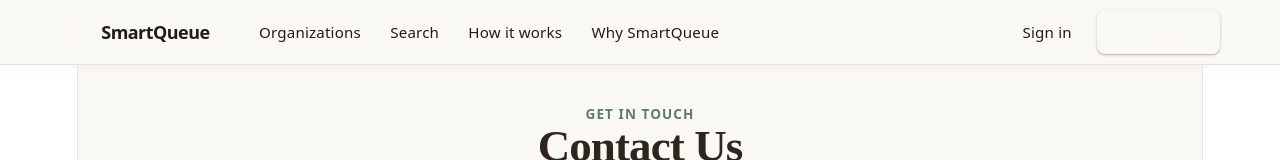
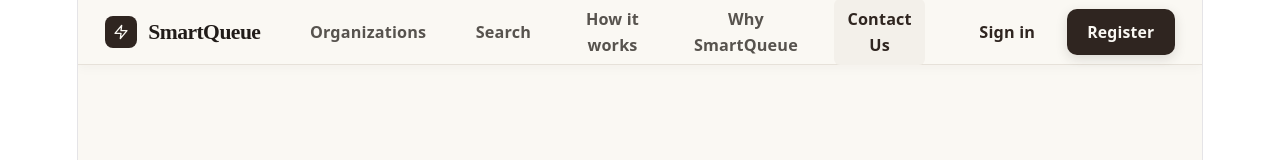
Before and after one commit to AhsanulHoqueRomman/SmartQueue, a React app in the folder frontend/: page /contact in a window 1280 px wide. Shown: the top 160 px of the page. Built offline with nearby package versions, Linux system fonts and the light colour scheme; no server answers; the HTML template or start-up script is replaced by a standard one.

Commit message:
Contact Page fix

```diff
--- a/frontend/src/components/PublicNavbar.jsx
+++ b/frontend/src/components/PublicNavbar.jsx
@@ -61,6 +61,19 @@
           >
             Why SmartQueue
           </span>
+          <Link
+            to="/contact"
+            className="lp-nav-link"
+            style={{
+              textDecoration: 'none',
+              color: activePage === 'contact' ? '#2F2520' : '#57534E',
+              fontWeight: activePage === 'contact' ? 700 : 600,
+              fontSize: '0.9rem',
+              background: activePage === 'contact' ? '#F3F0EA' : 'transparent',
+            }}
+          >
+            Contact Us
+          </Link>
         </nav>
 
         {/* CTA Buttons */}
--- a/frontend/src/pages/admin/AdminContactPage.jsx
+++ b/frontend/src/pages/admin/AdminContactPage.jsx
@@ -134,7 +134,7 @@
       const updated = await adminService.replyToContactMessage(selectedMessage.id, replyText.trim());
       setSelectedMessage(updated);
       setReplyText('');
-      showSuccess('Reply saved successfully. Email delivery will be available after email integration is configured.');
+      showSuccess('Reply saved successfully. Email delivery is handled via Resend.');
       fetchMessages();
     } catch (err) {
       console.error('Failed to submit reply:', err);
@@ -653,7 +653,7 @@
 
                     <div style={{ display: 'flex', alignItems: 'center', justifyContent: 'space-between', gap: '1rem' }}>
                       <span style={{ fontSize: '0.75rem', color: '#78716C', fontStyle: 'italic' }}>
-                        Note: Reply will update inquiry status to REPLIED. Email delivery will be active after Brevo integration.
+                        Note: Reply will update inquiry status to REPLIED. Email delivery is handled via Resend.
                       </span>
 
                       <button
--- a/frontend/src/pages/public/ContactPage.jsx
+++ b/frontend/src/pages/public/ContactPage.jsx
@@ -2,6 +2,7 @@
 import { useAuth } from '../../contexts/AuthContext';
 import { useToast } from '../../contexts/ToastContext';
 import { contactService } from '../../services/contactService';
+import { PublicNavbar } from '../../components/PublicNavbar';
 import '../../styles/ContactPage.css';
 
 /* ─── Tiny SVG Icon Components ─────────────────────────────────────────── */
@@ -183,47 +184,9 @@
   const fieldError = (field) => touched[field] ? globalErrors[field] : null;
 
   return (
-    <div className="cp-root">
-      {/* ── Top Navigation ─────────────────────────────────────────── */}
-      <header className="lp-nav">
-        <div className="lp-nav-inner">
-          <a
-            href="/"
-            className="lp-brand"
-            onClick={(e) => {
-              if (window.location.pathname === '/contact') {
-                e.preventDefault();
-                window.scrollTo({ top: 0, behavior: 'smooth' });
-              }
-            }}
-          >
-            <span className="lp-brand-mark">
-              <IconEnvelope />
-            </span>
-            <span className="lp-brand-name">SmartQueue</span>
-          </a>
-
-          <nav className="lp-nav-links">
-            <a href="/organizations" className="lp-nav-link">Organizations</a>
-            <a href="/search" className="lp-nav-link">Search</a>
-            <a href="/#how-it-works" className="lp-nav-link">How it works</a>
-            <a href="/#why-smartqueue" className="lp-nav-link">Why SmartQueue</a>
-          </nav>
-
-          <div className="lp-nav-cta">
-            {user ? (
-              <a href="/dashboard" className="lp-btn-primary">
-                Dashboard →
-              </a>
-            ) : (
-              <>
-                <a href="/login" className="lp-btn-ghost">Sign in</a>
-                <a href="/register" className="lp-btn-primary">Get started</a>
-              </>
-            )}
-          </div>
-        </div>
-      </header>
+    <div className="contact-page">
+      {/* ── Top Navigation (shared public navbar) ──────────────────── */}
+      <PublicNavbar activePage="contact" />
 
       {/* ── Page Content ──────────────────────────────────────────────── */}
       <main
--- a/frontend/src/styles/ContactPage.css
+++ b/frontend/src/styles/ContactPage.css
@@ -12,7 +12,7 @@
       success   #4F7A5A
    ═══════════════════════════════════════════════════════════════ */
 
-.cp-root {
+.contact-page {
   min-height: 100vh;
   background-color: #FAF8F3;
   color: #211C19;
@@ -20,7 +20,7 @@
 }
 
 /* Ensure navbar links inside ContactPage behave like the landing page */
-.cp-root .lp-nav-link:hover {
+.contact-page .lp-nav-link:hover {
   color: #211C19;
   background-color: #F3F0EA;
 }
```
Also changed, not shown: 1 other file (tests, documents, lock files or other folders). Lines whose indentation alone changed are shown as unchanged.
